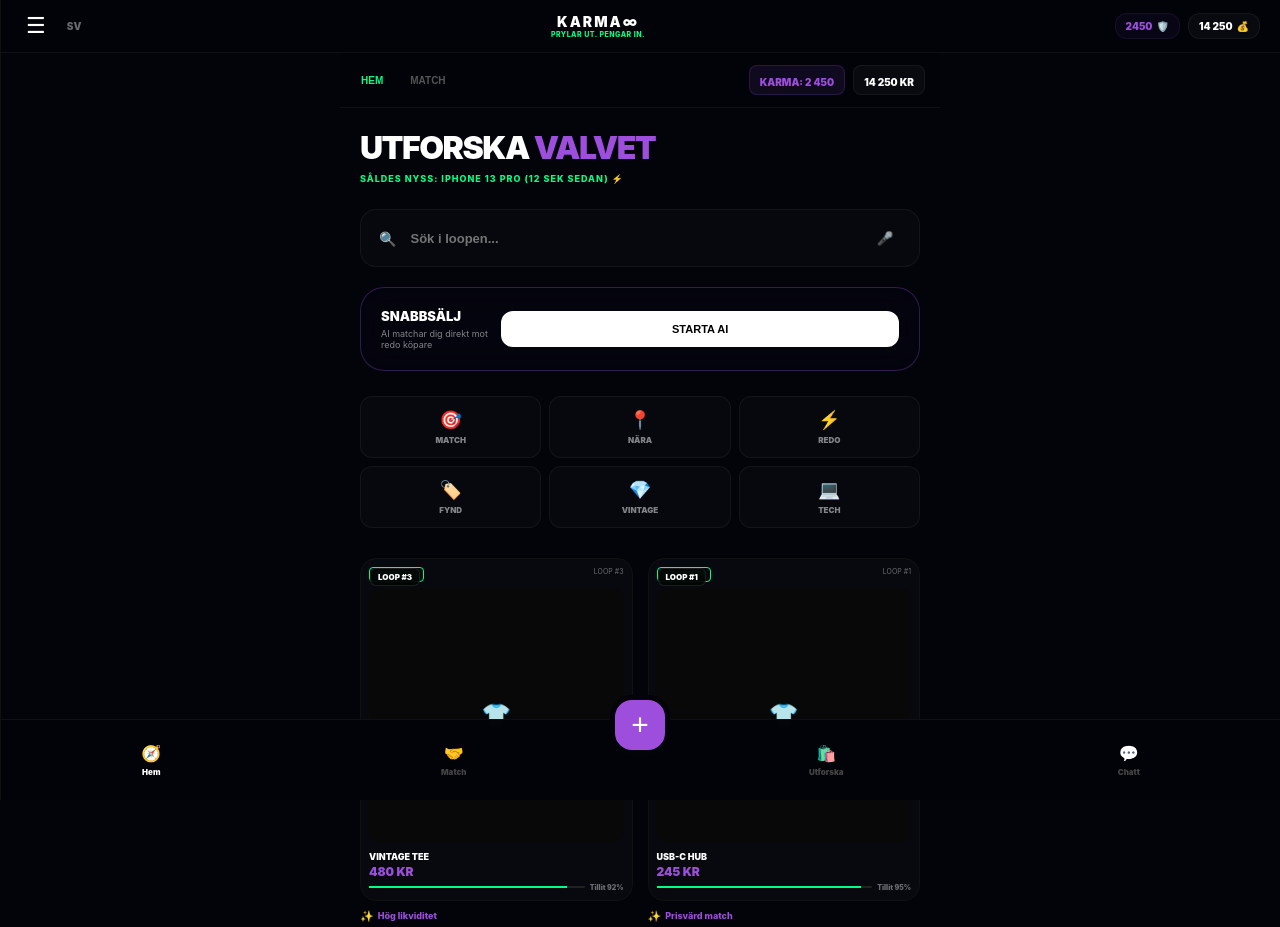
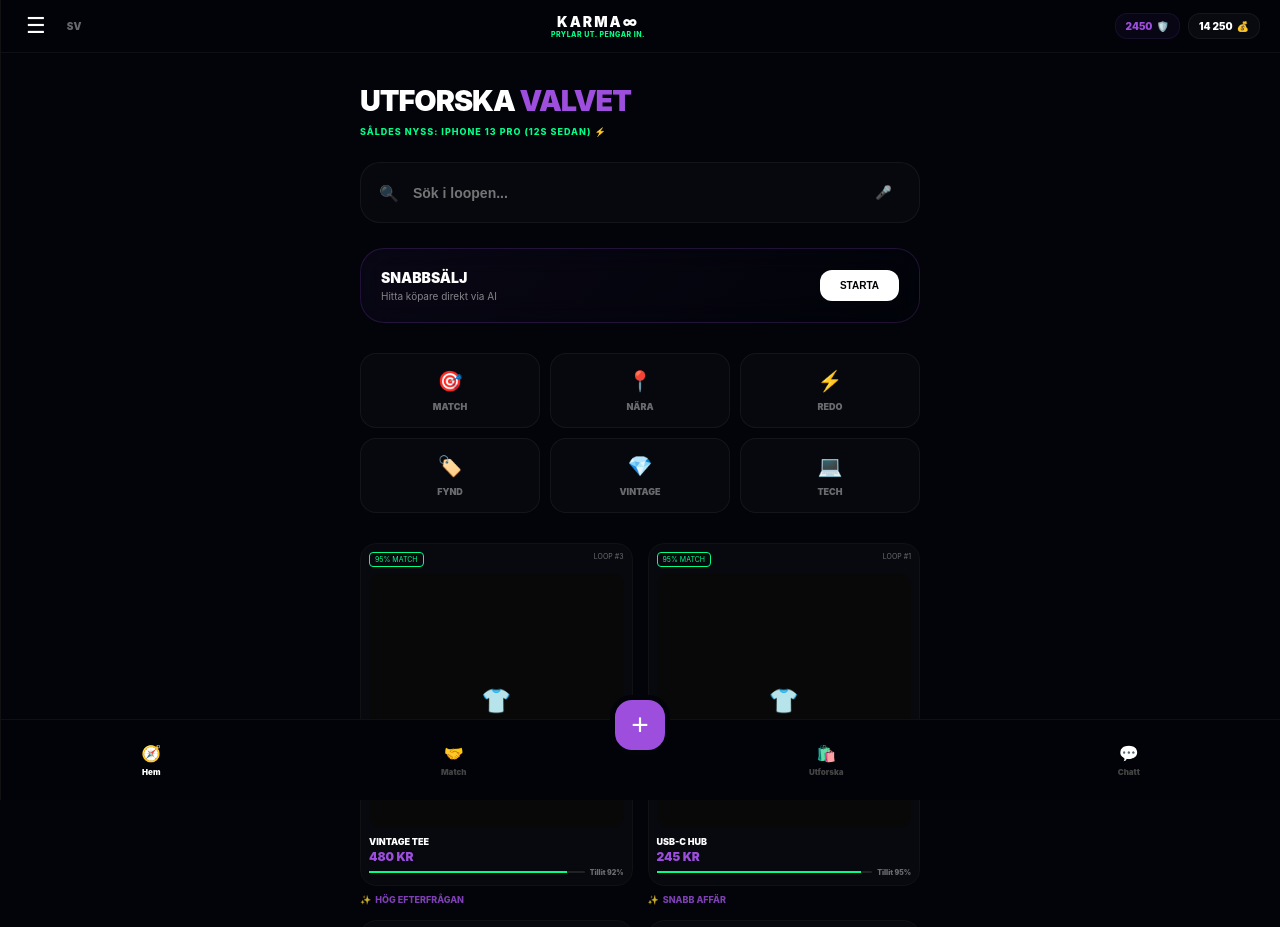
Before and after one commit to gascheckking/marketbeg-appGem, a Next.js app: page / in a window 1280 px wide. Shown: the top 927 px of the page. Built offline with nearby package versions, Linux system fonts and the light colour scheme.

Commit message:
Update page.tsx

```diff
--- a/app/page.tsx
+++ b/app/page.tsx
@@ -7,15 +7,14 @@ import LoadingAI from '@/components/LoadingAI';
 export default function Marketplace() {
   const [isAnalysing, setIsAnalysing] = useState(false);
   const [isListening, setIsListening] = useState(false);
-  const [activePulse, setActivePulse] = useState("Marknaden är het 🔥 124 aktiva matcher");
+  const [activePulse, setActivePulse] = useState("Marknaden är aktiv • 124 matcher just nu");
 
-  // A. Användarorientering & B. Social Proof (Pulse-effekt)
   useEffect(() => {
     const pulses = [
-      "Marknaden är het 🔥 124 aktiva matcher",
-      "Såldes nyss: iPhone 13 Pro (12 sek sedan) ⚡",
-      "42 köpare letar efter 'Vintage Tee' just nu",
-      "Trendar i din nod: Elektronik +12%"
+      "Marknaden är aktiv • 124 matcher just nu",
+      "Såldes nyss: iPhone 13 Pro (12s sedan) ⚡",
+      "42 personer letar efter 'Vintage' just nu",
+      "Hög efterfrågan på Tech i Stockholm +12%"
     ];
     const timer = setInterval(() => {
       setActivePulse(pulses[Math.floor(Math.random() * pulses.length)]);
@@ -23,7 +22,6 @@ export default function Marketplace() {
     return () => clearInterval(timer);
   }, []);
 
-  // Smalare, avlånga kategorier för att slippa scroll
   const categories = [
     { n: "MATCH", i: "🎯" }, { n: "NÄRA", i: "📍" },
     { n: "REDO", i: "⚡" }, { n: "FYND", i: "🏷️" },
@@ -31,145 +29,109 @@ export default function Marketplace() {
   ];
 
   const items = [
-    { id: "1", title: "Vintage Tee", price: 480, trust: 92, loop: 3, aiNote: "Hög likviditet" },
-    { id: "2", title: "USB-C Hub", price: 245, trust: 95, loop: 1, aiNote: "Prisvärd match" },
-    { id: "3", title: "AirPods Max", price: 3900, trust: 88, loop: 2, aiNote: "AI rekommenderar" },
+    { id: "1", title: "Vintage Tee", price: 480, trust: 92, loop: 3, aiNote: "Hög efterfrågan" },
+    { id: "2", title: "USB-C Hub", price: 245, trust: 95, loop: 1, aiNote: "Snabb affär" },
+    { id: "3", title: "AirPods Max", price: 3900, trust: 88, loop: 2, aiNote: "Populär just nu" },
     { id: "4", title: "iPhone 15 Pro", price: 9200, trust: 98, loop: 1, aiNote: "Garanterat skick" },
-    { id: "5", title: "Stone Island", price: 2850, trust: 85, loop: 4, aiNote: "Populär i Sthlm" },
-    { id: "6", title: "Nike Dunks", price: 1100, trust: 94, loop: 2, aiNote: "Snabb affär" },
   ];
 
   return (
-    <div className="page-wrapper" style={{ animation: 'fadeIn 0.5s ease' }}>
+    <div className="page-wrapper" style={{ animation: 'fadeIn 0.5s ease', padding: '20px' }}>
 
-      {/* 1️⃣ LÅST SYSTEM-NAV (Toppen - Saldo & Karma) */}
-      <div style={{
-        position: 'sticky', top: 0, zIndex: 100,
-        background: 'rgba(2, 4, 10, 0.98)', backdropFilter: 'blur(20px)',
-        borderBottom: '1px solid rgba(255,255,255,0.05)', padding: '12px 15px'
-      }}>
-        <div style={{ display: 'flex', justifyContent: 'space-between', alignItems: 'center' }}>
-          <div style={{ display: 'flex', gap: '15px', alignItems: 'center' }}>
-             <button style={{ background: 'none', border: 'none', color: 'var(--neon-mint)', fontWeight: 900, fontSize: '10px' }}>HEM</button>
-             <button style={{ background: 'none', border: 'none', color: '#555', fontWeight: 900, fontSize: '10px' }}>MATCH</button>
-          </div>
-          <div style={{ display: 'flex', gap: '8px', alignItems: 'center' }}>
-             <div style={{ background: 'rgba(157, 78, 221, 0.1)', padding: '4px 10px', borderRadius: '8px', border: '1px solid rgba(157, 78, 221, 0.2)' }}>
-                <span style={{ fontSize: '10px', fontWeight: 900, color: 'var(--neon-purple)' }}>KARMA: 2 450</span>
-             </div>
-             <div style={{ background: 'rgba(255,255,255,0.03)', padding: '4px 10px', borderRadius: '8px', border: '1px solid rgba(255,255,255,0.05)' }}>
-                <span style={{ fontSize: '10px', fontWeight: 900 }}>14 250 KR</span>
-             </div>
-          </div>
-        </div>
-      </div>
-
-      <div style={{ padding: '20px' }}>
-        {/* 2️⃣ IDENTITY & PULSE */}
-        <header style={{ marginBottom: '25px' }}>
-          <h1 style={{ fontSize: '2rem', fontWeight: 900, margin: 0, letterSpacing: '-1.5px' }}>
+      {/* 1. IDENTITY & PULSE */}
+      <header style={{ marginBottom: '25px', marginTop: '10px' }}>
+        <h1 style={{ fontSize: '1.8rem', fontWeight: 900, margin: 0, letterSpacing: '-1px' }}>
           UTFORSKA <span style={{ color: 'var(--neon-purple)' }}>VALVET</span>
         </h1>
-          <div style={{ fontSize: '9px', fontWeight: 800, color: 'var(--neon-mint)', marginTop: '6px', letterSpacing: '1px' }}>
+        <div style={{ fontSize: '9px', fontWeight: 800, color: 'var(--neon-mint)', marginTop: '8px', letterSpacing: '1px' }}>
           {activePulse.toUpperCase()}
         </div>
       </header>
 
-        {/* 3️⃣ SÖK MED RÖSTSTYRNING */}
+      {/* 2. SÖK (Lugnare stil) */}
       <div style={{
-          background: 'rgba(255,255,255,0.02)', borderRadius: '16px',
+        background: 'rgba(255,255,255,0.02)', borderRadius: '20px',
         padding: '12px 18px', display: 'flex', alignItems: 'center', gap: '12px',
-          border: '1px solid rgba(255,255,255,0.05)', marginBottom: '20px'
+        border: '1px solid rgba(255,255,255,0.05)', marginBottom: '25px'
       }}>
-          <span style={{ fontSize: '14px' }}>🔍</span>
+        <span style={{ opacity: 0.4 }}>🔍</span>
         <input
           type="text" placeholder="Sök i loopen..."
-            style={{ background: 'transparent', border: 'none', color: '#fff', flex: 1, outline: 'none', fontSize: '13px', fontWeight: 600 }}
+          style={{ background: 'transparent', border: 'none', color: '#fff', flex: 1, outline: 'none', fontSize: '14px', fontWeight: 600 }}
         />
         <button
           onClick={() => setIsListening(!isListening)}
           style={{
             background: isListening ? 'var(--neon-purple)' : 'transparent',
-              border: 'none', borderRadius: '50%', width: '32px', height: '32px', transition: '0.3s',
-              boxShadow: isListening ? '0 0 15px var(--neon-purple)' : 'none'
+            border: 'none', borderRadius: '12px', width: '35px', height: '35px', transition: '0.3s',
+            display: 'flex', alignItems: 'center', justifyContent: 'center'
           }}>
           {isListening ? '🎙️' : '🎤'}
         </button>
       </div>
 
-        {/* 4️⃣ SNABBSÄLJ (AI SOM AKTÖR) */}
+      {/* 3. SNABBSÄLJ (AI-ACTION) */}
       <div className="glass-card" style={{
-          padding: '20px', borderRadius: '24px', marginBottom: '25px',
-          border: '1px solid rgba(157, 78, 221, 0.3)', background: 'rgba(157, 78, 221, 0.02)'
+        padding: '20px', borderRadius: '24px', marginBottom: '30px',
+        border: '1px solid rgba(157, 78, 221, 0.2)', background: 'linear-gradient(135deg, rgba(157, 78, 221, 0.05), transparent)'
       }}>
         <div style={{ display: 'flex', justifyContent: 'space-between', alignItems: 'center' }}>
           <div>
-              <h2 style={{ fontSize: '13px', fontWeight: 900, margin: 0 }}>SNABBSÄLJ</h2>
-              <p style={{ fontSize: '9px', opacity: 0.5, margin: '4px 0 0' }}>AI matchar dig direkt mot redo köpare</p>
+            <h2 style={{ fontSize: '14px', fontWeight: 900, margin: 0 }}>SNABBSÄLJ</h2>
+            <p style={{ fontSize: '10px', opacity: 0.5, margin: '4px 0 0' }}>Hitta köpare direkt via AI</p>
           </div>
           <button
             onClick={() => setIsAnalysing(!isAnalysing)}
             className="primary-btn"
-              style={{ background: '#fff', color: '#000', padding: '12px 20px', fontSize: '11px' }}>
-              {isAnalysing ? 'STOPPA' : 'STARTA AI'}
+            style={{ width: 'auto', padding: '10px 20px', fontSize: '10px', borderRadius: '12px' }}>
+            {isAnalysing ? 'AVBRYT' : 'STARTA'}
           </button>
         </div>
       </div>
 
       {isAnalysing && <LoadingAI />}
 
-        {/* 5️⃣ SMALA KATEGORIER (3 i bredd för noll scroll) */}
-        <div style={{ display: 'grid', gridTemplateColumns: 'repeat(3, 1fr)', gap: '8px', marginBottom: '30px' }}>
+      {/* 4. KATEGORIER */}
+      <div style={{ display: 'grid', gridTemplateColumns: 'repeat(3, 1fr)', gap: '10px', marginBottom: '30px' }}>
         {categories.map((cat, i) => (
           <div key={i} style={{
             background: 'rgba(255,255,255,0.02)', border: '1px solid rgba(255,255,255,0.05)',
-              borderRadius: '12px', padding: '12px 5px', textAlign: 'center', display: 'flex',
-              flexDirection: 'column', alignItems: 'center', gap: '5px'
+            borderRadius: '16px', padding: '15px 5px', textAlign: 'center', display: 'flex',
+            flexDirection: 'column', alignItems: 'center', gap: '8px'
           }}>
-              <span style={{ fontSize: '18px' }}>{cat.i}</span>
-              <span style={{ fontSize: '8px', fontWeight: 900, opacity: 0.5 }}>{cat.n}</span>
+            <span style={{ fontSize: '20px' }}>{cat.i}</span>
+            <span style={{ fontSize: '9px', fontWeight: 900, opacity: 0.4 }}>{cat.n}</span>
           </div>
         ))}
       </div>
 
-        {/* 6️⃣ FEED - LOOP-TÄNK */}
+      {/* 5. FEED */}
       <div style={{ display: 'grid', gridTemplateColumns: 'repeat(2, 1fr)', gap: '15px' }}>
         {items.map((item, i) => (
-            <div key={i} style={{ position: 'relative', animation: 'fadeIn 0.5s ease' }}>
+          <div key={i} style={{ position: 'relative' }}>
             <FeedCardSell {...item} />
-
-              <div style={{
-                position: 'absolute', top: '10px', left: '10px',
-                background: 'rgba(0,0,0,0.8)', padding: '3px 7px',
-                borderRadius: '6px', fontSize: '8px', fontWeight: 900,
-                border: '1px solid rgba(255,255,255,0.1)', backdropFilter: 'blur(4px)'
-              }}>
-                LOOP #{item.loop}
-              </div>
-
             <div style={{
               marginTop: '8px', fontSize: '9px', color: 'var(--neon-purple)',
-                fontWeight: 800, display: 'flex', alignItems: 'center', gap: '4px'
+              fontWeight: 800, display: 'flex', alignItems: 'center', gap: '4px', opacity: 0.8
             }}>
-                <span style={{ fontSize: '11px' }}>✨</span> {item.aiNote}
+              <span>✨</span> {item.aiNote.toUpperCase()}
             </div>
           </div>
         ))}
       </div>
-      </div>
 
-      {/* 7️⃣ BOTTEN: TRYGGHET */}
+      {/* 6. TRYGGHET (LÅST COPY) */}
       <div style={{
-        padding: '60px 20px', textAlign: 'center', opacity: 0.2,
-        borderTop: '1px solid rgba(255,255,255,0.05)', marginTop: '20px'
+        padding: '60px 20px', textAlign: 'center', opacity: 0.3,
+        borderTop: '1px solid rgba(255,255,255,0.05)', marginTop: '40px'
       }}>
-        <p style={{ fontSize: '10px', fontWeight: 900, letterSpacing: '2px' }}>
-          🛡️ KARMA SHIELD PROTECTED • ESCROW NOD: ACTIVE
+        <p style={{ fontSize: '9px', fontWeight: 900, letterSpacing: '2px' }}>
+          GARANTERAD TRYGGHET VIA KARMA SHIELD • ESCROW AKTIVERAT
         </p>
       </div>
 
       <style jsx>{`
-        @keyframes fadeIn { from { opacity: 0; transform: translateY(10px); } to { opacity: 1; transform: translateY(0); } }
+        @keyframes fadeIn { from { opacity: 0; transform: translateY(5px); } to { opacity: 1; transform: translateY(0); } }
       `}</style>
     </div>
   );
```
Lines whose indentation alone changed are shown as unchanged.
